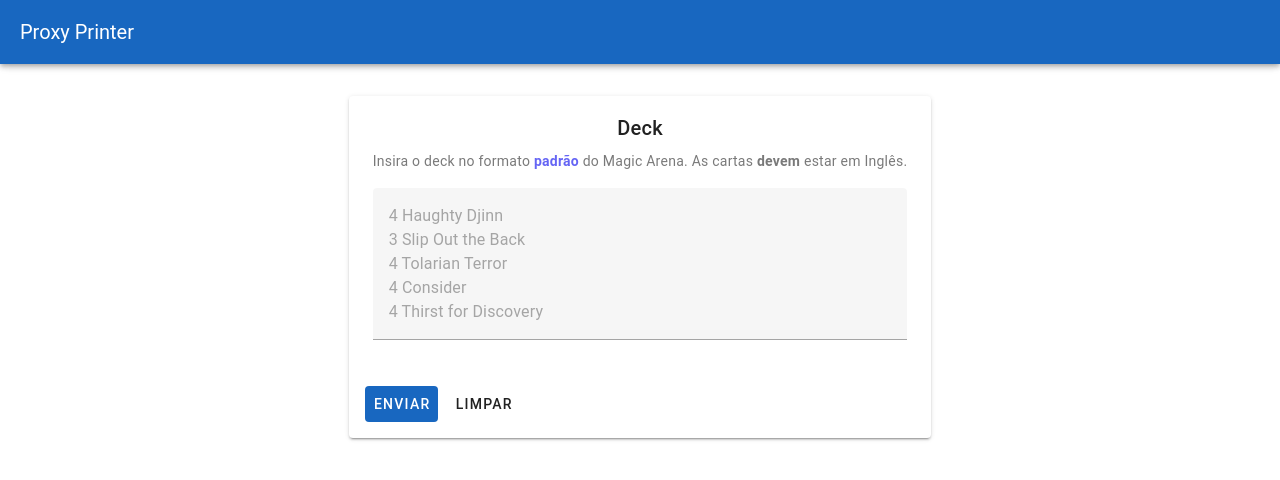
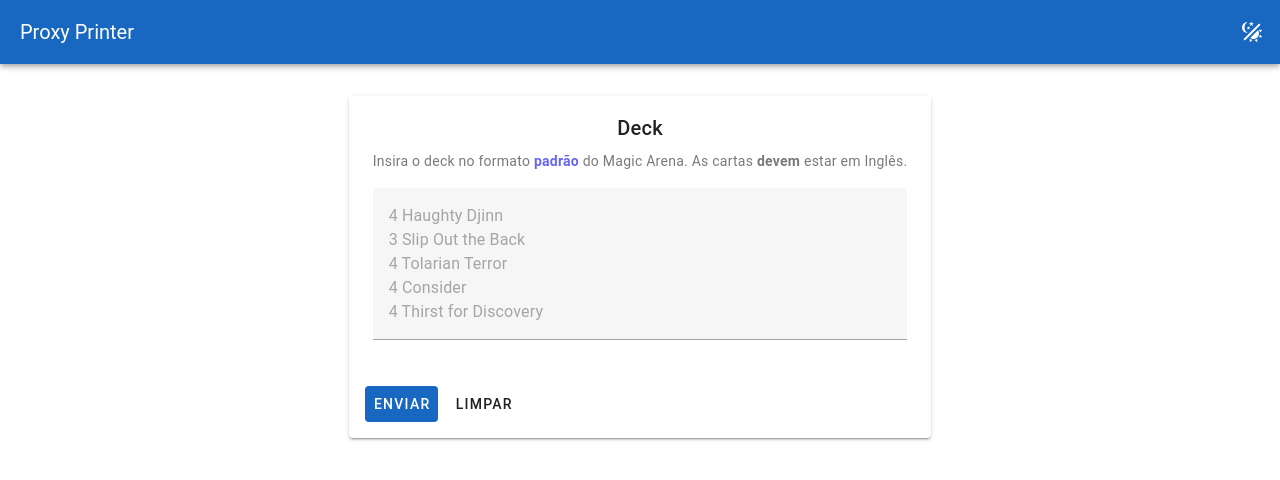
Before and after one commit to JorgeLNJunior/mtg-proxy-printer, a Vue app: page / in a window 1280 px wide. Shown: the top 480 px of the page. Built offline with nearby package versions, Linux system fonts and the light colour scheme.

Commit message:
feat: implementar o light/dark mode

```diff
--- a/src/components/AppBar.vue
+++ b/src/components/AppBar.vue
@@ -1,7 +1,18 @@
-<script lang="ts" setup></script>
+<script lang="ts" setup>
+import { useTheme } from 'vuetify'
+
+const theme = useTheme()
+
+function toggleTheme() {
+  theme.global.name.value = theme.global.current.value.dark ? 'light' : 'dark'
+}
+</script>
 
 <template>
   <v-app-bar color="primary">
     <v-app-bar-title class="select-none">Proxy Printer</v-app-bar-title>
+    <v-btn icon @click="toggleTheme()">
+      <v-icon>mdi-theme-light-dark</v-icon>
+    </v-btn>
   </v-app-bar>
 </template>
```
